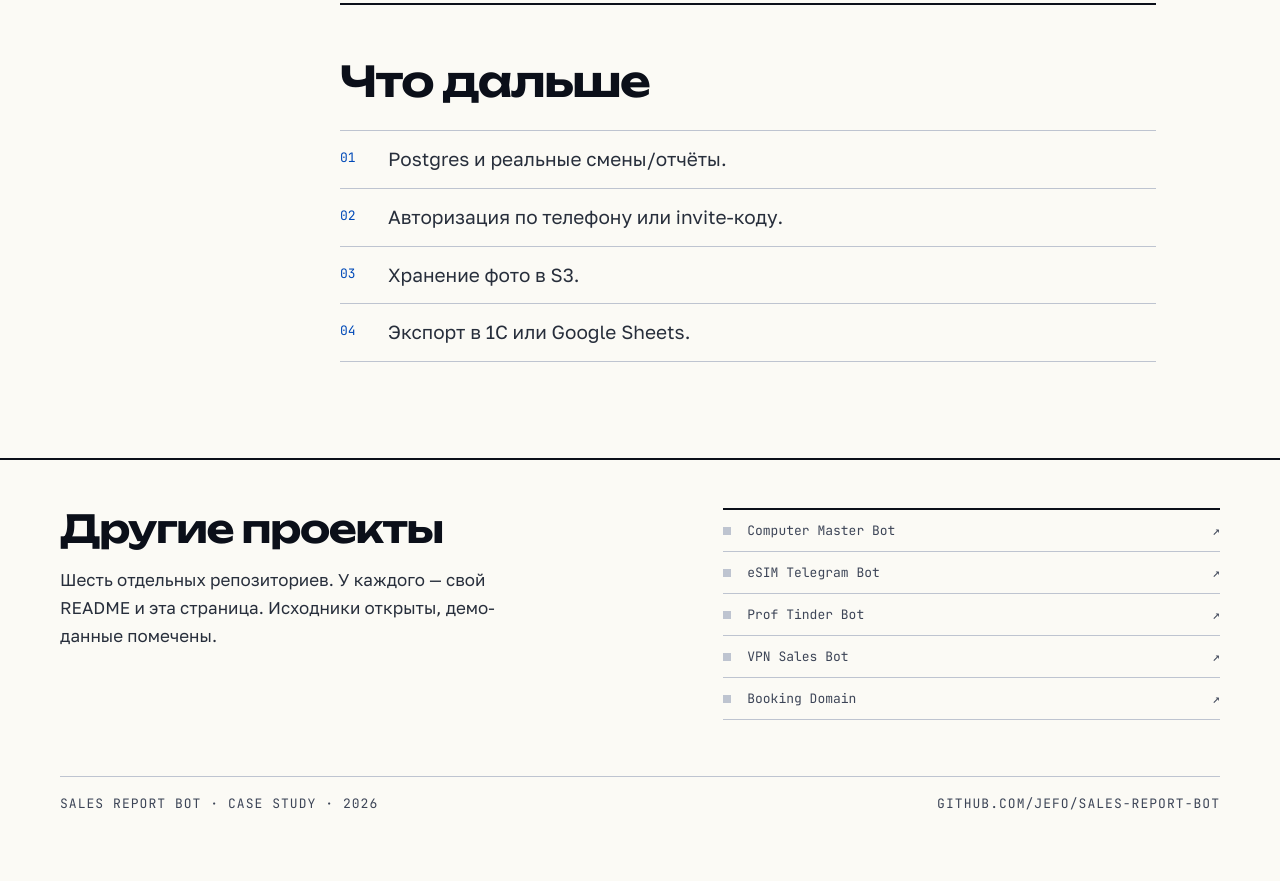
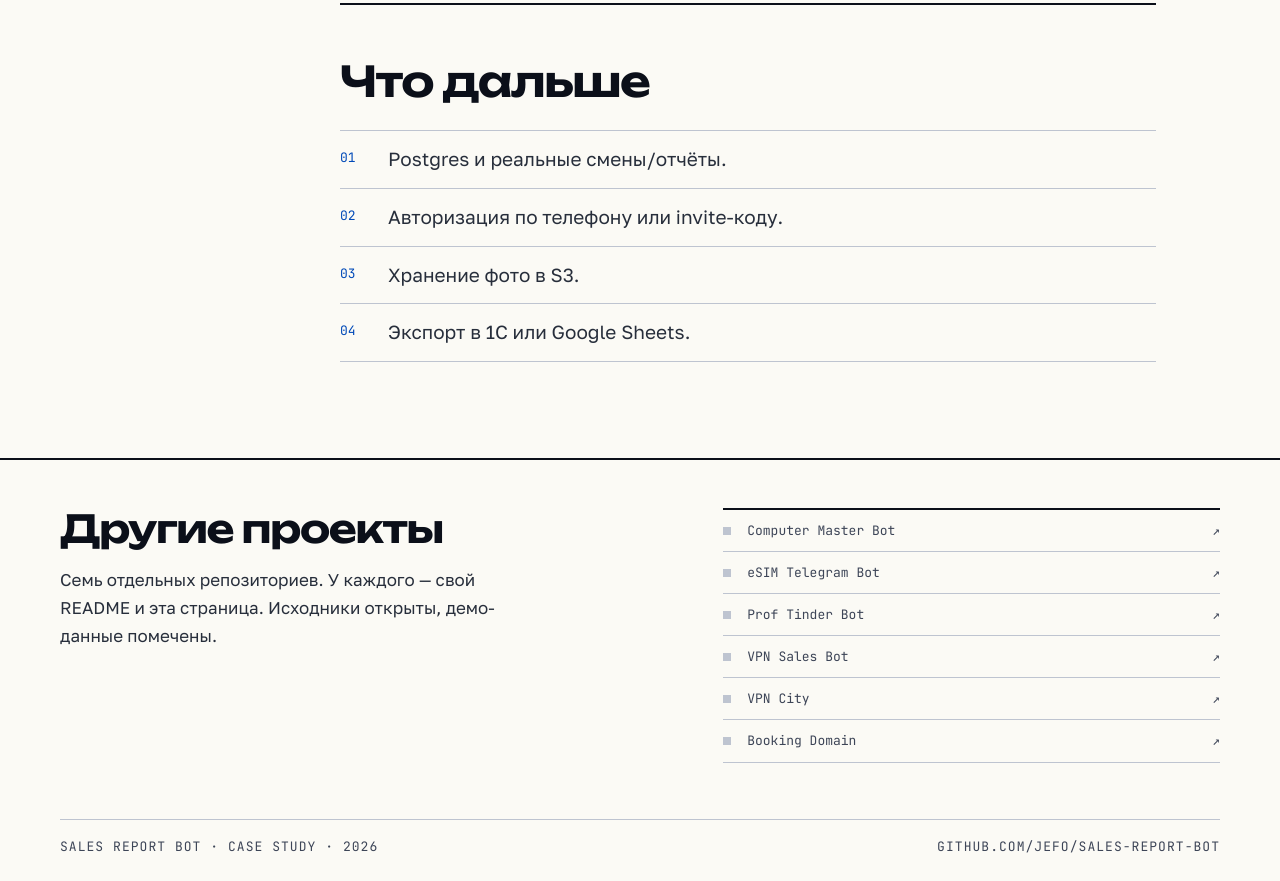
Before and after one commit to jefo/sales-report-bot, a website: page docs/index.html in a window 1280 px wide. Shown: the part 5357-6238 px from the top of the page. Before the commit the page ends 6196 px from the top, so only its background shows below. Drawn offline with Linux system fonts and the light colour scheme.

Commit message:
Add VPN City to project navigation

```diff
--- a/docs/index.html
+++ b/docs/index.html
@@ -31,7 +31,7 @@ QR: 3 200 ₽
 cp .env.example .env
 bun run start">копировать</button></div><pre class="code-block" aria-label="Команды запуска"><code><span class="cmd">bun install</span>
 <span class="cmd">cp .env.example .env</span>
-<span class="cmd">bun run start</span></code></pre></div></div></section><section class="section" id="next" data-section><h2 class="section-title">Что дальше</h2><ol class="steps"><li>Postgres и реальные смены/отчёты.</li><li>Авторизация по телефону или invite-коду.</li><li>Хранение фото в S3.</li><li>Экспорт в 1С или Google Sheets.</li></ol></section></article></main></div><footer class="site-footer"><div class="shell"><div class="footer-grid"><div><h2 class="footer-title">Другие проекты</h2><p class="footer-copy">Шесть отдельных репозиториев. У каждого — свой README и эта страница. Исходники открыты, демо-данные помечены.</p></div><nav class="footer-links" aria-label="Другие проекты"><a href="https://jefo.github.io/computer-master-bot/"><span>Computer Master Bot</span><span>↗</span></a><a href="https://jefo.github.io/esim-telegram-bot/"><span>eSIM Telegram Bot</span><span>↗</span></a><a href="https://jefo.github.io/prof-tinder-bot/"><span>Prof Tinder Bot</span><span>↗</span></a><a href="https://jefo.github.io/vpn-sales-bot/"><span>VPN Sales Bot</span><span>↗</span></a><a href="https://jefo.github.io/booking-domain/"><span>Booking Domain</span><span>↗</span></a></nav></div><div class="footer-bottom"><span>Sales Report Bot · case study · 2026</span><span><a href="https://github.com/jefo/sales-report-bot">github.com/jefo/sales-report-bot</a></span></div></div></footer><script>
+<span class="cmd">bun run start</span></code></pre></div></div></section><section class="section" id="next" data-section><h2 class="section-title">Что дальше</h2><ol class="steps"><li>Postgres и реальные смены/отчёты.</li><li>Авторизация по телефону или invite-коду.</li><li>Хранение фото в S3.</li><li>Экспорт в 1С или Google Sheets.</li></ol></section></article></main></div><footer class="site-footer"><div class="shell"><div class="footer-grid"><div><h2 class="footer-title">Другие проекты</h2><p class="footer-copy">Семь отдельных репозиториев. У каждого — свой README и эта страница. Исходники открыты, демо-данные помечены.</p></div><nav class="footer-links" aria-label="Другие проекты"><a href="https://jefo.github.io/computer-master-bot/"><span>Computer Master Bot</span><span>↗</span></a><a href="https://jefo.github.io/esim-telegram-bot/"><span>eSIM Telegram Bot</span><span>↗</span></a><a href="https://jefo.github.io/prof-tinder-bot/"><span>Prof Tinder Bot</span><span>↗</span></a><a href="https://jefo.github.io/vpn-sales-bot/"><span>VPN Sales Bot</span><span>↗</span></a><a href="https://jefo.github.io/vpncity/"><span>VPN City</span><span>↗</span></a><a href="https://jefo.github.io/booking-domain/"><span>Booking Domain</span><span>↗</span></a></nav></div><div class="footer-bottom"><span>Sales Report Bot · case study · 2026</span><span><a href="https://github.com/jefo/sales-report-bot">github.com/jefo/sales-report-bot</a></span></div></div></footer><script>
       const railLinks = [...document.querySelectorAll('[data-rail]')];
       const sections = railLinks
         .map((link) => document.getElementById(link.dataset.rail))
```
